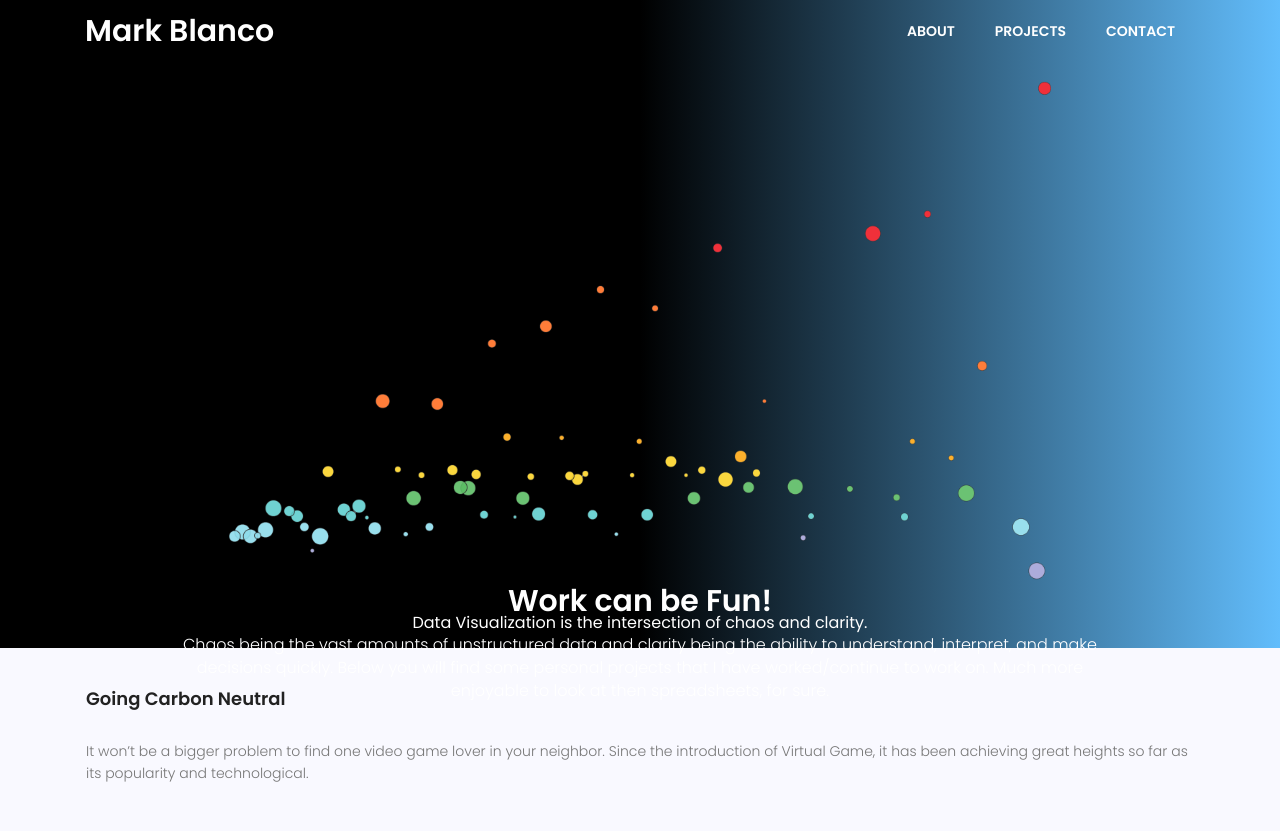
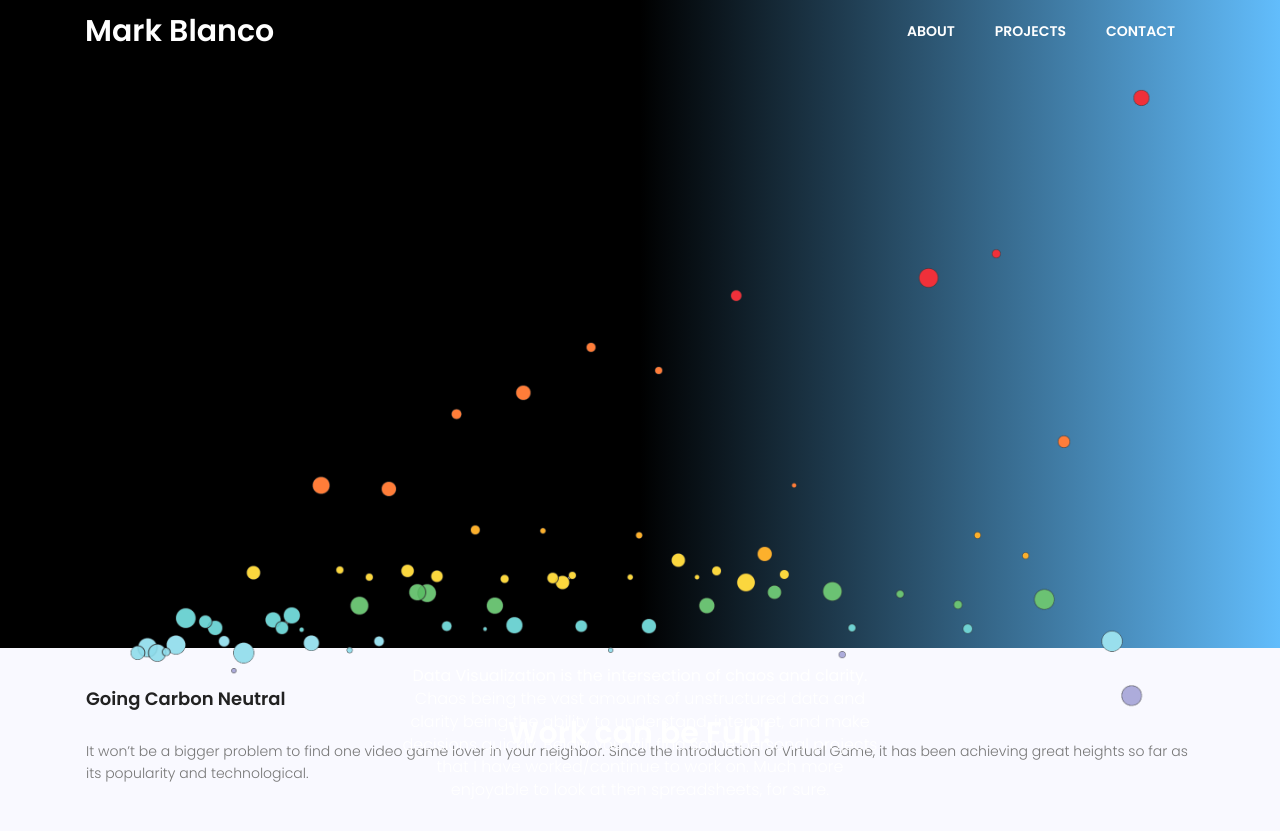
Before and after one commit to boombranco/boombranco.github.io, a Jekyll site: the page projects.html, which Jekyll copies as it is, in a window 1280 px wide. Shown: the top 831 px of the page. Built offline with Jekyll 4.4.1, drawn with Linux system fonts in a browser that asks for light colours; nearby versions of some CDN libraries; grey boxes are pictures that could not be loaded.

Commit message:
Does this work?

```diff
--- a/css/main.css
+++ b/css/main.css
@@ -2644,21 +2644,21 @@
 .footer-social {
   text-align: center;
 }
-
+/*
 .bubbles {
   position: relative;
   text-align: center;
 }
-
+*/
 .bubbles-title {
-  position: relative;
+  position: absolute;
   top: 50%;
   left: 50%;
   transform: translate(-50%, -50%);
 }
 
 .bubbles-text {
-  position: relative;
+  position: absolute;
   top: 50%;
   left: 50%;
   transform: translate(-50%, -50%);
--- a/projects.html
+++ b/projects.html
@@ -34,7 +34,7 @@
     <section class="generic-banner relative">
       <!-- Start Header Area -->
       <header class="default-header">
-        <nav class="navbar navbar-expand-lg  navbar-light">
+        <nav class="navbar navbar-expand-lg navbar-light">
           <div class="container">
               <a class="navbar-brand" href="index.html">
                 <!-- <img src="img/logo.png" alt=""> -->
@@ -67,9 +67,9 @@
       <!-- End Header Area -->
       <div class="container">
         <div class="row height align-items-center justify-content-center">
+          <img class="img-fluid" src="img/Running Colors.png" alt="A visualization of bubbles." style="width:100%;">
           <div class="col-lg-10">
             <div class="generic-banner-content bubbles">
-              <img class="img-fluid" src="img/Running Colors.png" alt="A visualization of bubbles." style="width:100%;">
               <h2 class="text-white bubbles-title">Work can be Fun!</h2>
               <p class="text-white bubbles-text"><strong>Data Visualization is the intersection of chaos and clarity.</strong><br> Chaos being the vast amounts of unstructured data and clarity being the ability to understand, interpret, and make decisions quickly. Below you will find some personal projects that I have worked/continue to work on. Much more enjoyable to look at then spreadsheets, for sure.</p>
             </div>
```
